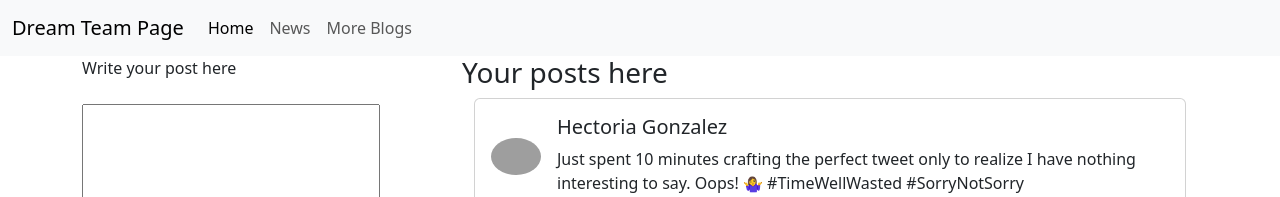
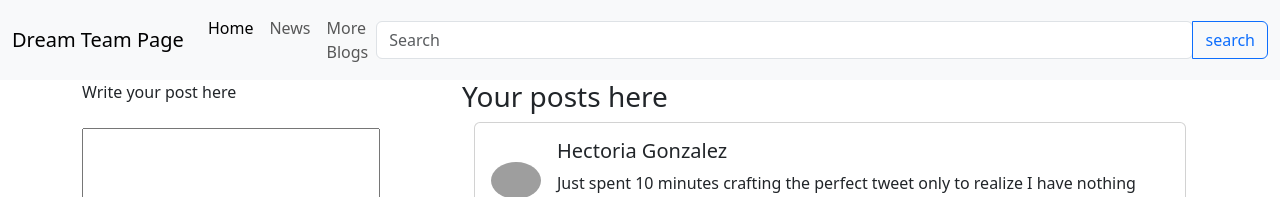
Before and after one commit to KB-Kodes13/social-media-app, a plain HTML site: page index.html in a window 1280 px wide. Shown: the top 197 px of the page. Drawn offline with nearby package versions, Linux system fonts and the light colour scheme; grey boxes are pictures that could not be loaded.

Commit message:
Update index.html
added search bar

```diff
--- a/index.html
+++ b/index.html
@@ -34,6 +34,12 @@
 	            <a class="nav-link" href="projects.html">More Blogs</a>
 	          </li>
 	      </div>
+		     <!-- Search form -->
+		      <div class="input-group">
+        		<input type="search" class="form-control rounded" placeholder="Search" aria-label="Search" aria-describedby="search-addon" />
+       			 <button type="button" class="btn btn-outline-primary">search</button>
+     		 	</div>
+		      <!-- Search form -->
 	    </div>
 	  </nav>
 </div>
```
